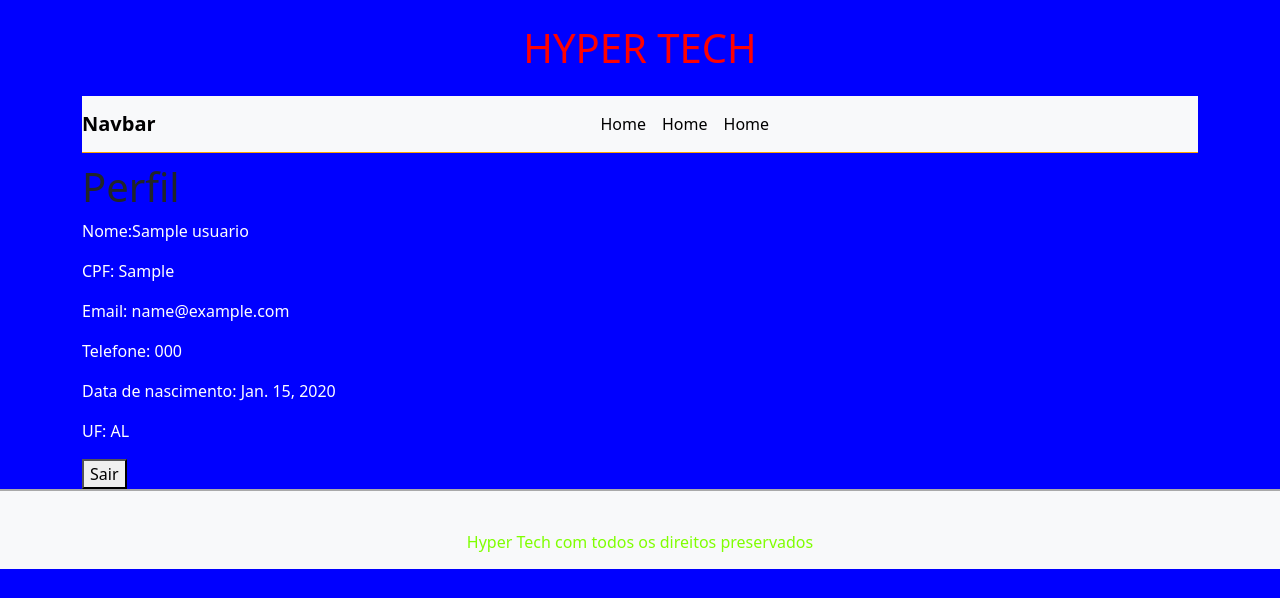
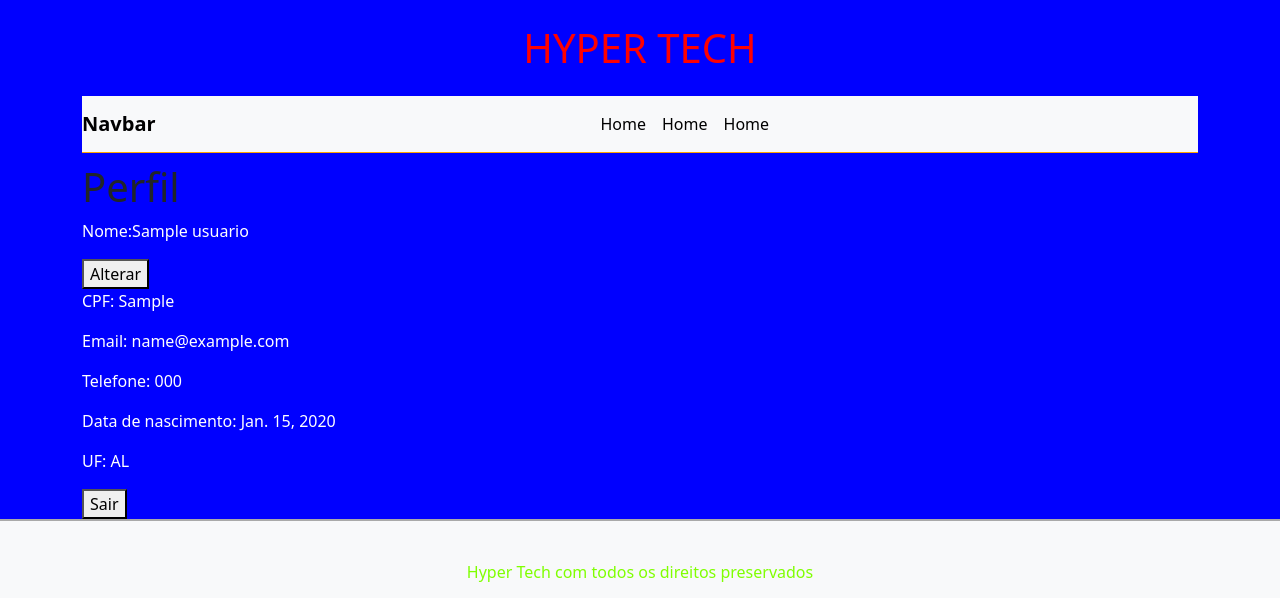
Before and after one commit to Vinicius-1300/Projeto_Django, a Django app: page /perfil/ in a window 1280 px wide. Shown: the top 598 px of the page. Run offline with Django 5.2, Linux system fonts and the light colour scheme; tables that the repository leaves empty hold one stand-in row (values such as "Sample post").

Commit message:
Commit apenas para confirmação do git pull

```diff
--- a/principal/templates/html/perfil.html
+++ b/principal/templates/html/perfil.html
@@ -7,7 +7,7 @@
     <h1>Perfil</h1>
     <div>
         {% for info in dados %}
-            <p>Nome:{{ info.nome }}</p>
+            <p>Nome:{{ info.nome }}</p><button type="submit">Alterar</button>
             <p>CPF: {{ info.cpf }}</p>
             <p>Email: {{ info.email }}</p>
             <p>Telefone: {{ info.telefone }}</p>
```
